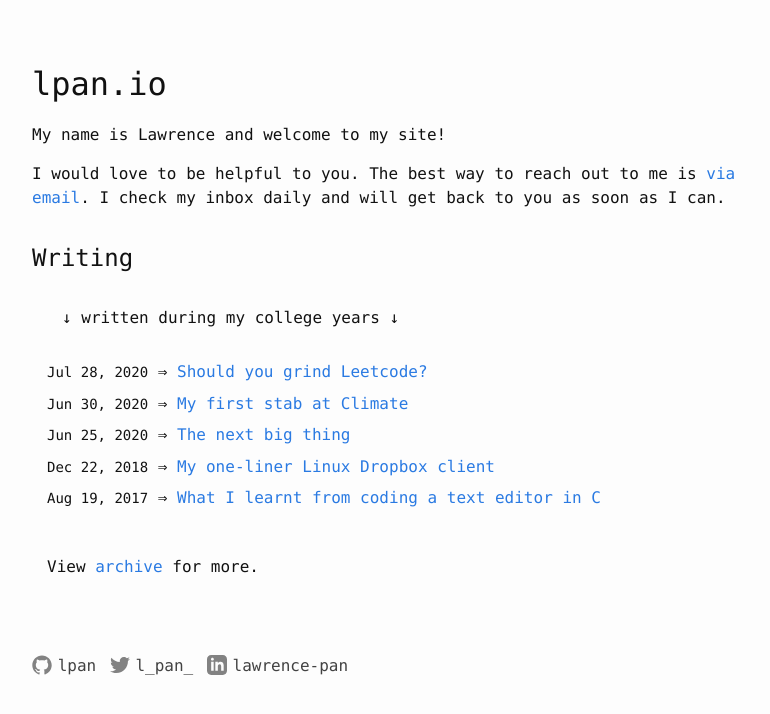
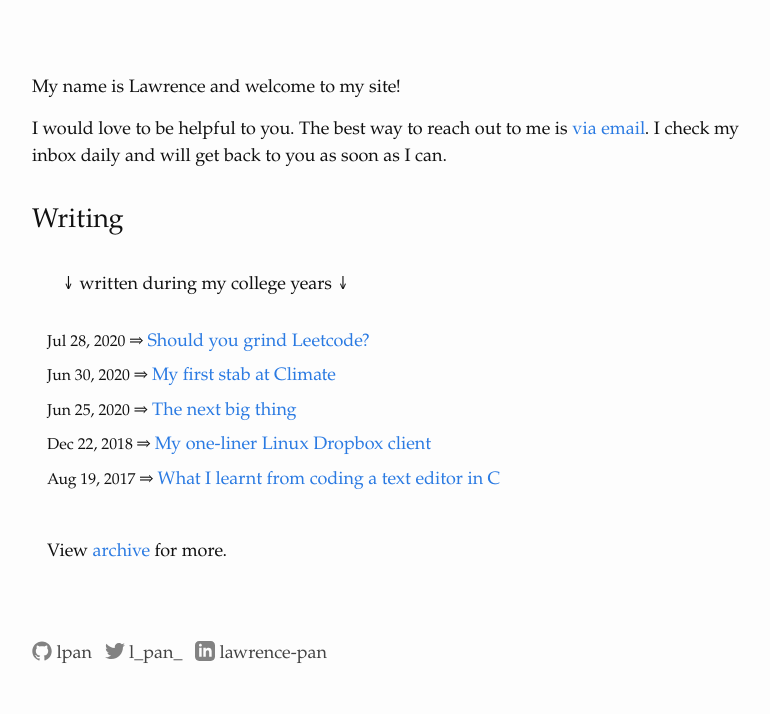
Before and after one commit to lpan/lpan.github.io, a Jekyll site: the page built from index.html, in a window 1280 px wide. Shown: the top 714 px of the page, without its empty margins (238-1008 px from the left). Built offline with Jekyll 4.4.1, drawn with Linux system fonts in a browser that asks for light colours.

Commit message:
use serif fonts

```diff
--- a/_includes/header.html
+++ b/_includes/header.html
@@ -4,10 +4,4 @@
     <a href="/">&#8617; back to home</a>
   {% endif %}
 
-  {% if page.url == "/" %}
-    <div>
-      <h1 class="header-main">lpan.io</h1>
-    </div>
-  {% endif %}
-
 </header>
--- a/_sass/_layout.scss
+++ b/_sass/_layout.scss
@@ -30,11 +30,11 @@
 
     li {
       display: inline-block;
+      padding-right: 8px;
 
       .username {
         color: $grey-color-dark;
         position: relative;
-        right: 4px;
       }
 
       a:hover {
--- a/css/main.scss
+++ b/css/main.scss
@@ -4,8 +4,8 @@
 @charset "utf-8";
 
 
-$base-font-family: "Lucida Console", Monaco, monospace;
-$base-font-size:   16px;
+$base-font-family: "Garamond";
+$base-font-size:   18px;
 $base-font-weight: 400;
 $semi-bold-font-weight: 700;
 $bold-font-weight: 900;
```
